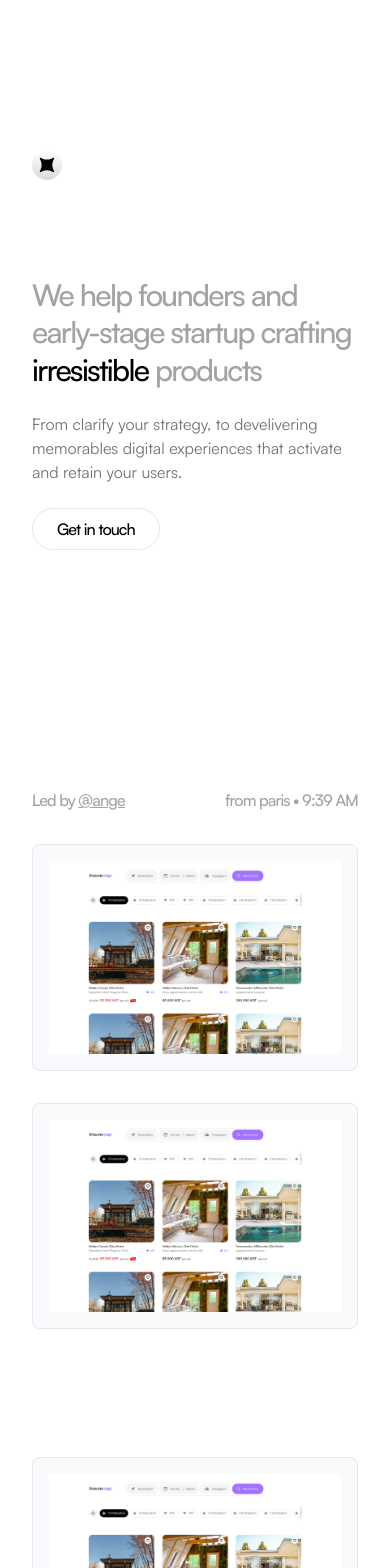
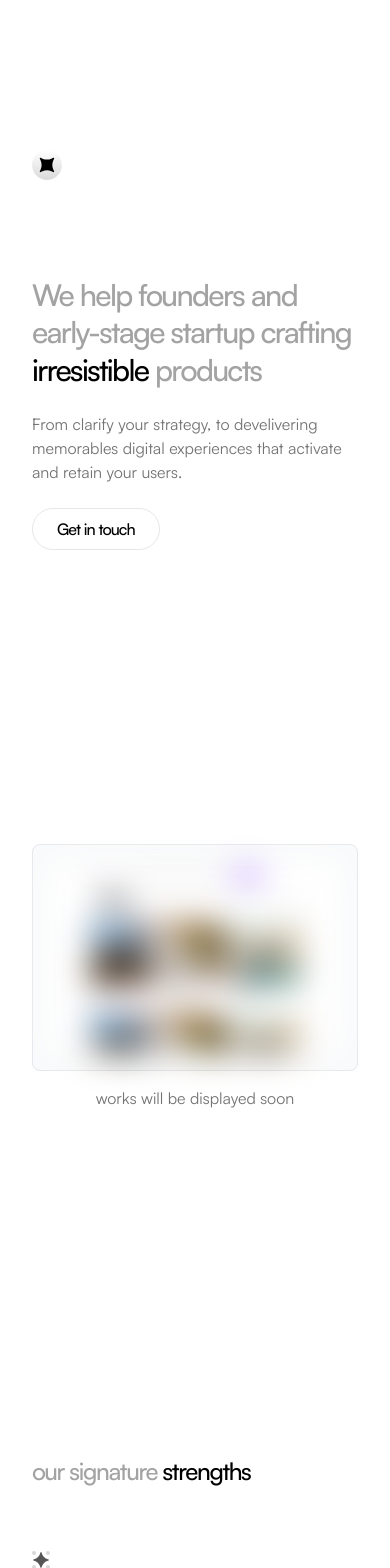
Before and after one commit to angegoua/monarchparis, a Next.js app: page / in a window 390 px wide. Shown: the top 1568 px of the page. Built offline with nearby package versions, Linux system fonts and the light colour scheme.

Commit message:
:lipstick: set projects under construction statement

```diff
--- a/app/components/showcase-project.tsx
+++ b/app/components/showcase-project.tsx
@@ -3,12 +3,16 @@ import React from 'react'
 
 export const ShowcaseProject = ({ src }: { src?: string }) => {
   return (
-    <div className='flex items-center justify-center border rounded-lg border-gray-200 bg-gray-50 p-4 md:p-16'>
+    <div className='flex items-center justify-center border rounded-lg border-gray-200 bg-gray-50 p-4 md:p-16 relative'>
+      <p className='absolute -bottom-10 text-neutral-500'>
+        works will be displayed soon
+      </p>
       <Image
         src='/images/projects/tc-scrnsht.jpg'
         width={1440}
         height={950}
         alt='Trouvechap project screenshot'
+        className='blur-lg select-none event-none'
       />
     </div>
   )
--- a/app/layout.tsx
+++ b/app/layout.tsx
@@ -41,6 +41,7 @@ export default function RootLayout({
       <body
         className={`${satoshi.variable} ${instrument.variable} font-sans text-black`}
       >
+        <div className='md:block hidden'>
           <p className='fixed bottom-8 left-8 font-medium font-display text-neutral-400'>
             Led by{' '}
             <Link
@@ -54,6 +55,8 @@ export default function RootLayout({
           <p className='fixed bottom-8 right-8 font-medium font-display text-neutral-400'>
             from paris • {parisTime}
           </p>
+        </div>
+
         {children}
       </body>
     </html>
--- a/app/page.tsx
+++ b/app/page.tsx
@@ -34,12 +34,10 @@ export default function Home() {
 
       <section id='works'>
         <div className='flex flex-col gap-8 mb-32'>
-          {Array.from({ length: 2 }).map((_, index) => (
-            <ShowcaseProject key={index} />
-          ))}
+          <ShowcaseProject />
         </div>
 
-        <div className='flex flex-col gap-8 mb-16'>
+        {/* <div className='flex flex-col gap-8 mb-16'>
           {Array.from({ length: 3 }).map((_, index) => (
             <ShowcaseProject key={index} />
           ))}
@@ -49,7 +47,7 @@ export default function Home() {
           {Array.from({ length: 1 }).map((_, index) => (
             <ShowcaseProject key={index} />
           ))}
-        </div>
+        </div> */}
       </section>
       <section className='max-w-2xl mx-auto py-64 min-h-screen'>
         <StrengthsBlock />
```
Lines whose indentation alone changed are shown as unchanged.
